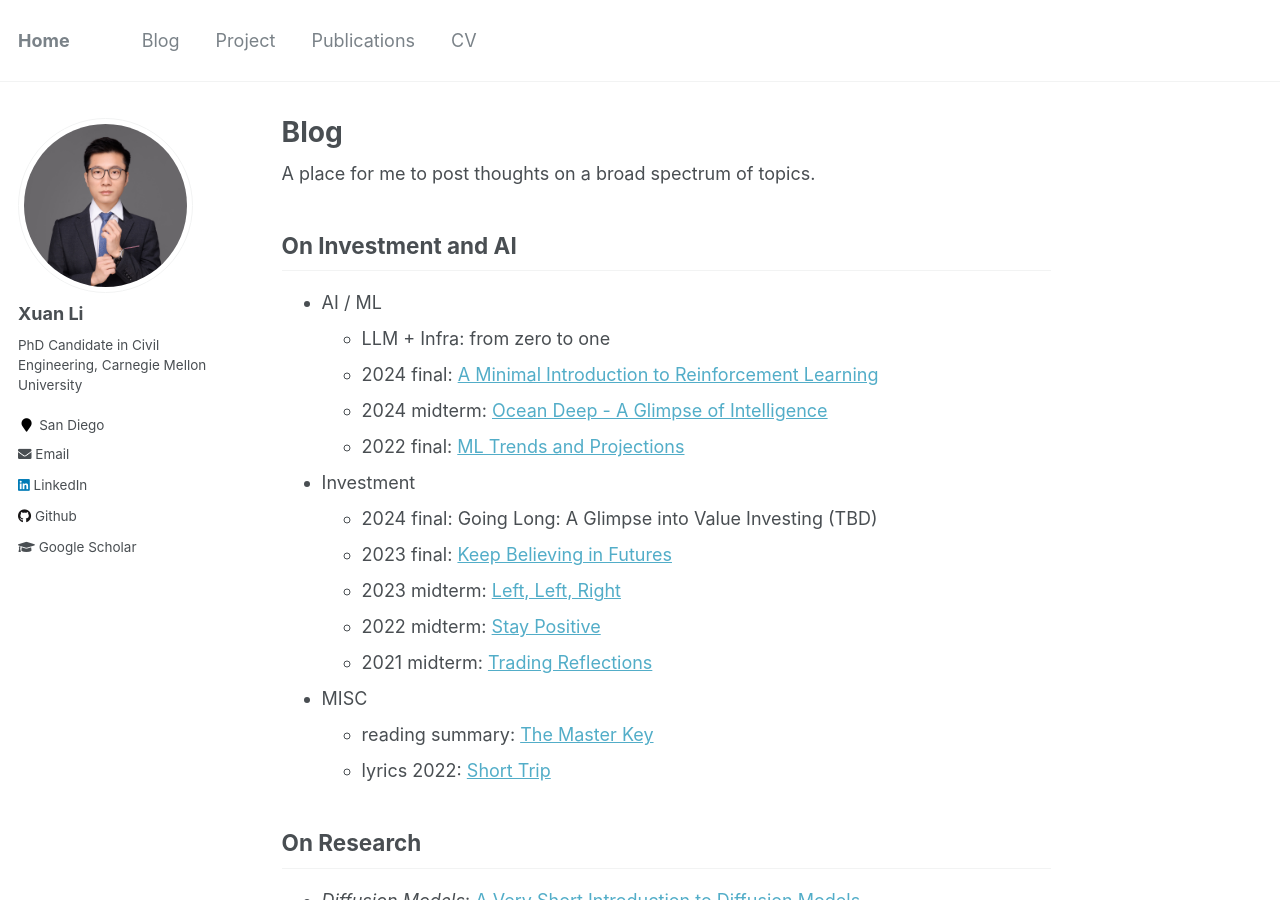
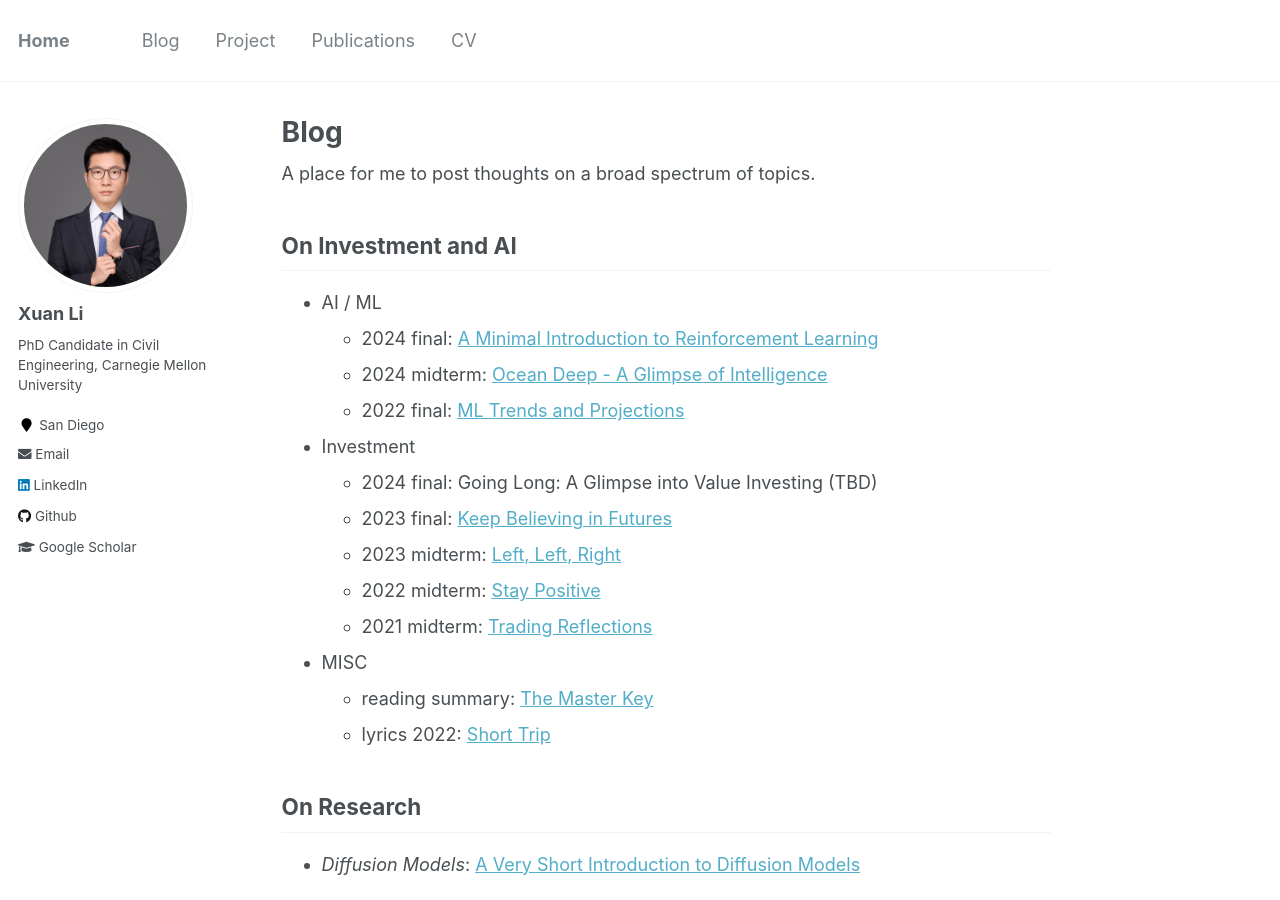
Before and after one commit to milanlx/milanlx.github.io, a Jekyll site: the page built from _pages/blog.md, in a window 1280 px wide and 900 px high. Built offline with Jekyll 4.4.1, drawn with Linux system fonts in a browser that asks for light colours.

Commit message:
Update blog.md

```diff
--- a/_pages/blog.md
+++ b/_pages/blog.md
@@ -9,7 +9,6 @@ A place for me to post thoughts on a broad spectrum of topics.
 On Investment and AI
 ---------------
 * AI / ML
-  - LLM + Infra: from zero to one
   - 2024 final: [A Minimal Introduction to Reinforcement Learning](https://milanlx.github.io/files/blogs/rl_intro_2024.pdf)
   - 2024 midterm: [Ocean Deep - A Glimpse of Intelligence](https://milanlx.github.io/files/blogs/ML_thoughts_2024.pdf)
   - 2022 final: [ML Trends and Projections](https://milanlx.github.io/files/blogs/ML_thoughts_2022.pdf)
```
